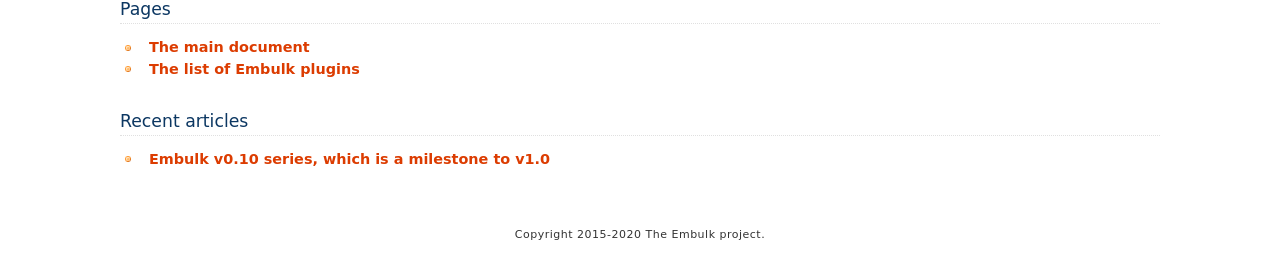
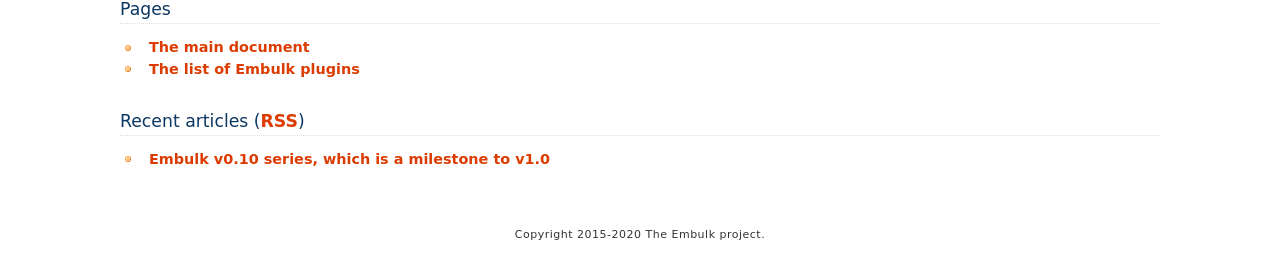
Before and after one commit to hiroyuki-sato/embulk.github.io, a Jekyll site: the page built from index.html, in a window 1280 px wide. Shown: the part 118-397 px from the top of the page. Built offline with Jekyll 4.4.1, drawn with Linux system fonts in a browser that asks for light colours.

Commit message:
Update the date of the article 2020-03-13, and link to RSS

```diff
--- a/index.html
+++ b/index.html
@@ -20,7 +20,7 @@
       <li><a href="https://plugins.embulk.org/">The list of Embulk plugins</a>
     </ul>
 
-    <h2>Recent articles</h2>
+    <h2>Recent articles (<a href="{{ "/feed.xml" | relative_url }}">RSS</a>)</h2>
     <ul class="simple">
       {% for post in site.posts limit:5 %}
       <li><a href="{{ post.url }}">{{ post.title }}</a></li>
```
Also changed, not shown: _posts/2020-03-13-embulk-v0.10.md (+2 -1 lines).
